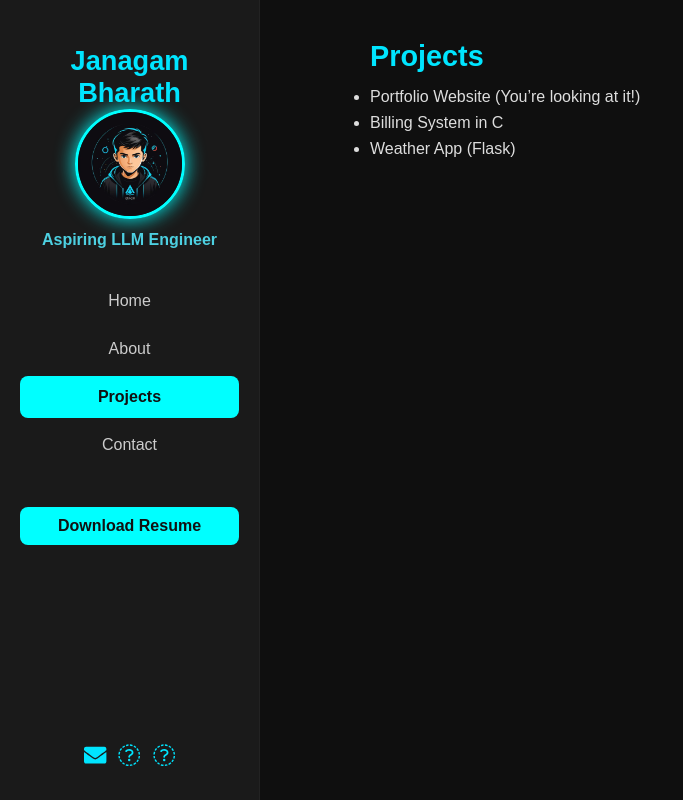
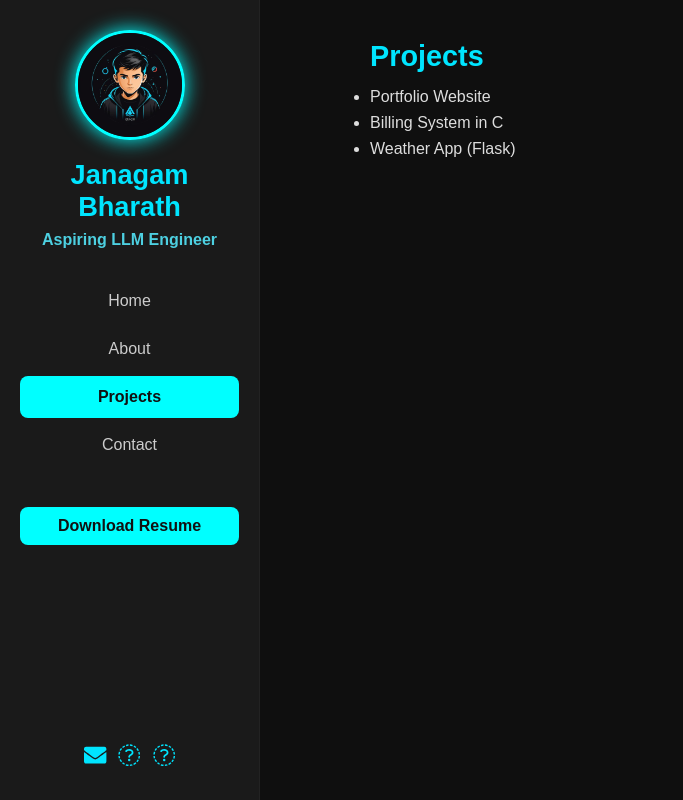
Before and after one commit to janagambharath/bharath-portfolio, a Flask app: page / in a window 1280 px wide, after a click on "Projects". Shown: the whole page, without its empty margins (0-683 px from the left). Run offline with Flask 2, Linux system fonts and the light colour scheme; some libraries are stand-ins or nearby versions.

Commit message:
Update index.html

```diff
--- a/templates/index.html
+++ b/templates/index.html
@@ -9,10 +9,10 @@
 </head>
 <body>
   <div class="sidebar">
-    <h1 class="name">Janagam Bharath</h1>
     <div class="profile-pic">
       <img src="{{ url_for('static', filename='avatar.jpg') }}" alt="Avatar" />
     </div>
+    <h1 class="name">Janagam Bharath</h1>
     <div class="tagline">Aspiring LLM Engineer</div><div class="nav-menu">
   <a href="#home" class="nav-link active">Home</a>
   <a href="#about" class="nav-link">About</a>
@@ -40,7 +40,7 @@
 <section id="projects" class="page-section">
   <h2>Projects</h2>
   <ul>
-    <li>Portfolio Website (You’re looking at it!)</li>
+    <li>Portfolio Website</li>
     <li>Billing System in C</li>
     <li>Weather App (Flask)</li>
   </ul>
```
